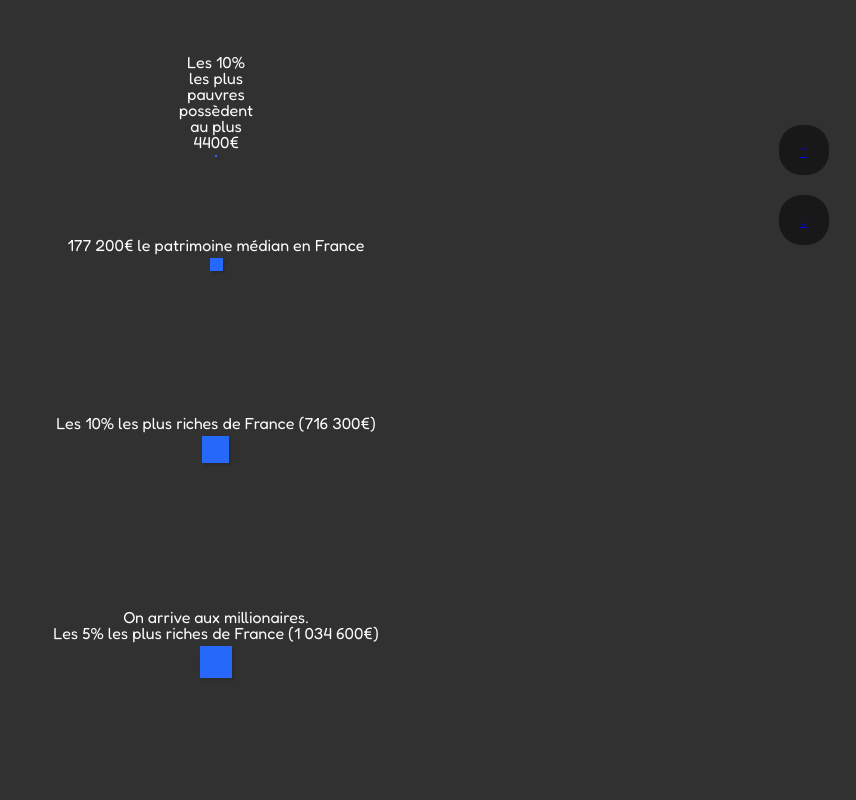
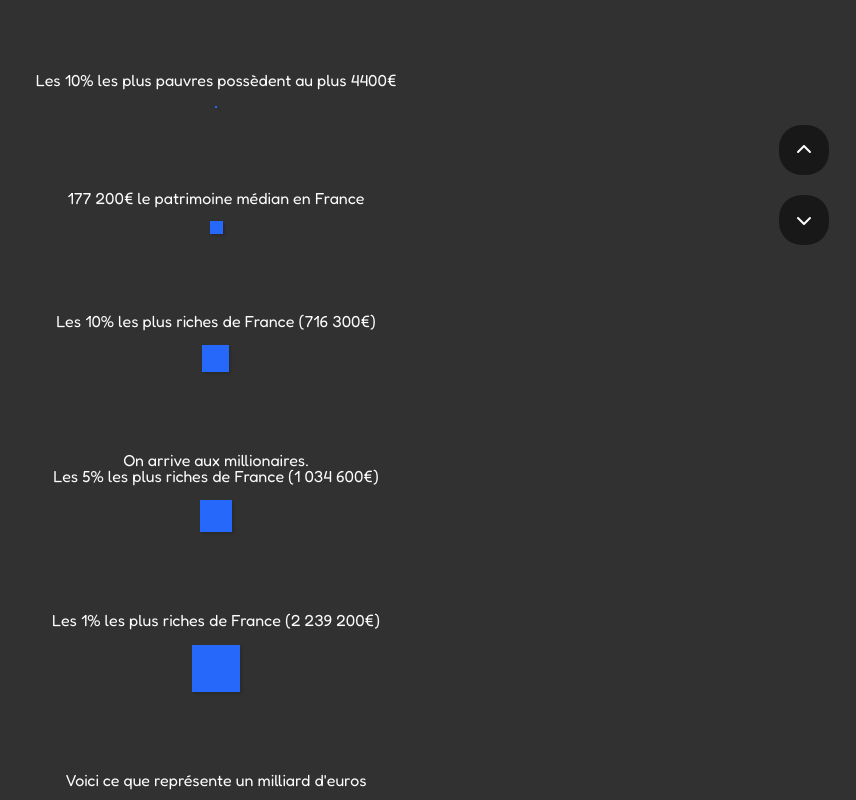
Before and after one commit to NovaeChan/millionsVsBillions, a React (Vite) app: page / in a window 1280 px wide. Shown: the part 540-1340 px from the top of the page, without its empty margins (424-1280 px from the left). Built offline with nearby package versions, Linux system fonts and the light colour scheme.

Commit message:
Fixed scolling animation

```diff
--- a/package.json
+++ b/package.json
@@ -9,9 +9,12 @@
     "build": "vite build",
     "lint": "eslint . --ext js,jsx --report-unused-disable-directives --max-warnings 0",
     "preview": "vite preview",
-    "deploy" : "gh-pages -d dist"
+    "deploy": "gh-pages -d dist"
   },
   "dependencies": {
+    "@fortawesome/fontawesome-svg-core": "^6.5.1",
+    "@fortawesome/free-solid-svg-icons": "^6.5.1",
+    "@fortawesome/react-fontawesome": "^0.2.0",
     "jquery": "^3.7.1",
     "react": "^18.2.0",
     "react-dom": "^18.2.0"
--- a/src/pages/Home.jsx
+++ b/src/pages/Home.jsx
@@ -1,11 +1,11 @@
 import '../styles/main.css'
 import $ from 'jquery'
+import { FontAwesomeIcon } from '@fortawesome/react-fontawesome';
+import { faChevronDown, faChevronUp } from '@fortawesome/free-solid-svg-icons'
 
 import { useEffect } from 'react';
 
 export default function Home() {
-    //Add scale to show what is a million when showing Bernard Arnault wealth
-    //Add trivia to explain how stupid it is. Like how long someone at minimum wage would need to work to get this amount of wealth
 
     useEffect(() => {
         let currentIndex = 0;
@@ -33,27 +33,55 @@ export default function Home() {
             return indexScroll(currentIndex);
         })
 
+        window.addEventListener('scroll', () => {
+            updateCounter();
+        })
+
         function indexScroll(idx){
 
             let active = document.querySelector('.active');
-            if(active == undefined) document.querySelector('.tenPoorest').add('active');
+            if(active == undefined) document.querySelector('.tenPoorestBlock').add('active');
             let x = sections[idx];
-            console.log(x);
+
             active.classList.remove('active');
             x.classList.add('active');
+            let elt = $('.active');
+            let eltOffset = elt.offset().top;
+            let eltHeight = elt.height();
+            const windowHeight = $(window).height();
+            let offset = 0;
+            if(eltHeight < windowHeight) {
+                offset = eltOffset - ((windowHeight / 2) - (eltHeight / 2));
+            }
+            else {
+                offset = eltOffset;
+            }
+
             $("html, body").animate({
-                scrollTop: $(".active").offset().top
-            }, 2000);
+                scrollTop: offset,
+            }, 4000);
         }
+
+        function updateCounter() {
+            if(window.scrollY > document.querySelector('.bernard').offsetTop){
+                document.querySelector('.counter').innerHTML =  window.scrollY * 342000;
+            }
+            else {
+                document.querySelector('.counter').innerHTML = '';
+            }
+        }
+
+
     }, [])
 
 
     return (
         <>
             <header>
-                <h1>Visualisation richesse</h1>
+                <h1>Visu de la richesse</h1>
             </header>
             <main>
+                <div className='wrapper-head'>
                     <div className='main-title'>
                         <h2>Que représente la richesse des <span className='main-title-word'>milliardaires</span> comparée au français moyen ?</h2>
                         <span>Avec l&apos;augmentation des inégalités d&apos;années en années, il est temps de rappeler le patrimoine en euros de Français les plus riches comparé à celui du français moyen.</span>
@@ -62,35 +90,37 @@ export default function Home() {
                         <p>Chaque pixel bleu correspond à 1000€.</p>
                         <p>Pour défiler chaque catégorie, il suffit de cliquer sur la flèche qui va apparaître</p>
                     </div>
+                </div>
                 <div className='wrapper'>
-                    <div className='demo tenPoorest active'>
-                        <span>Les 10% les plus pauvres possèdent au plus 4400€ </span>
+                    <div className='counter'></div>
+                    <div className='demo demoWrapper tenPoorestBlock active'>
+                        <div><span>Les 10% les plus pauvres possèdent au plus 4400€ </span></div>
                         <div className='money-block tenPoorest'></div>
                     </div>
-                    <div className='demo'>
-                        <span>177 200€ le patrimoine médian en France</span>
+                    <div className='demoWrapper'>
+                        <div><span>177 200€ le patrimoine médian en France</span></div>
                         <div className='money-block median'></div>
                     </div>
-                    <div className='demo'>
-                        <span>Les 10% les plus riches de France (716 300€)</span>
+                    <div className='demoWrapper'>
+                        <div><span>Les 10% les plus riches de France (716 300€)</span></div>
                         <div className='money-block tenRichest'></div>
                     </div>
-                    <div className='demo'>
-                        <span>On arrive aux millionaires.<br/> Les 5% les plus riches de France (1 034 600€)</span>
+                    <div className='demoWrapper'>
+                        <div><span>On arrive aux millionaires.<br/> Les 5% les plus riches de France (1 034 600€)</span></div>
                         <div className='money-block fiveRichest'></div>
                     </div>
-                    <div className='demo'>
-                        <span>Les 1% les plus riches de France (2 239 200€)</span>
+                    <div className='demo demoWrapper'>
+                        <div><span>Les 1% les plus riches de France (2 239 200€)</span></div>
                         <div className='money-block oneRichest'></div>
                     </div>
-                    <div className='demo'>
-                        <span>Voici ce que représente un milliard d&apos;euros</span>
+                    <div className='demo demoWrapper'>
+                        <div><span>Voici ce que représente un milliard d&apos;euros</span></div>
                         <div className='money-block oneBillion'><div className='demo oneBillion-end'></div></div>
 
 
                     </div>
-                    <div className='demo'>
-                        <span>Voici la richesse de Bernard Arnault 221,1 milliards d&apos;euros</span>
+                    <div className='demo demoWrapper'>
+                        <div><span>Voici la richesse de Bernard Arnault 221,1 milliards d&apos;euros</span></div>
                         <div className='money-block bernard'>
                             <div className='demo information-patience'><span>On vient d&apos;atteindre seulement 15% de sa fortune</span></div>
                             <div className='demo information-reminder'><span>Pour rappel, voici ce que représente <br />un million d&apos;euros</span></div>
@@ -103,10 +133,10 @@ export default function Home() {
 
                         </div>
                     </div>
-                    <div className='demo'>
+                    <div className='demoWrapper'>
                         <span>Ceci ne représente que la richesse de l&apos;homme le plus riche de France et du monde. Imaginez ce que pourrait représenter les 100 personnes les plus riches de France</span>
                     </div>
-                    <div className='demo'>
+                    <div className='demoWrapper'>
                         <h3>Sources :</h3>
                         <ul>
                             <li>Observatoire des inégalités</li>
@@ -116,8 +146,8 @@ export default function Home() {
                     </div>
                 </div>
                 <div className='wrapper-arrow'>
-                    <div className='arrow arrow-up' id='scrollUpArrow'><a href='#'>&#8593;</a></div>
-                    <div className='arrow arrow-down' id="scrollDownArrow"><a href='#/'>&#8595;</a></div>
+                    <div className='arrow arrow-up' id='scrollUpArrow'><FontAwesomeIcon icon={faChevronUp} /></div>
+                    <div className='arrow arrow-down' id="scrollDownArrow"><FontAwesomeIcon icon={faChevronDown} /></div>
                 </div>
             </main>
         </>
--- a/src/styles/main.css
+++ b/src/styles/main.css
@@ -23,14 +23,12 @@ main {
     display: flex;
     flex-direction: column;
     justify-content: center;
-    padding: 3% 2%;
 
     div {
         display: flex;
         flex-direction: column;
         justify-content: center;
         text-align: center;
-        padding: 3% 2%;
         align-items: center;
     }
 }
@@ -63,7 +61,7 @@ main {
     align-items: center;
     text-align: center;
     padding: 3% 2%;
-
+    margin-bottom: 5%;
     span {
         margin-bottom: 5%;
     }
@@ -85,10 +83,15 @@ main {
     }
 }
 
+.demoWrapper {
+    display: flex;
+    flex-direction: column;
+    justify-content: space-around;
+}
+
 .money-block {
     width: var(--block-size);
     height: var(--block-size);
-    margin: 5px;
     background-color: #2669fa;
     padding: 0px;
     box-shadow: rgba(0, 0, 0, 0.15) 1.95px 1.95px 2.6px;
@@ -229,3 +232,10 @@ main {
     cursor: pointer;
     background-color: rgba(27, 27, 27, 0.5);
 }
+
+.counter {
+    display: block;
+    position: fixed;
+    top: 10px;
+    left: 10px;
+}
```
Also changed, not shown: 2 other files (tests, documents, lock files or other folders). Lines whose indentation alone changed are shown as unchanged.
